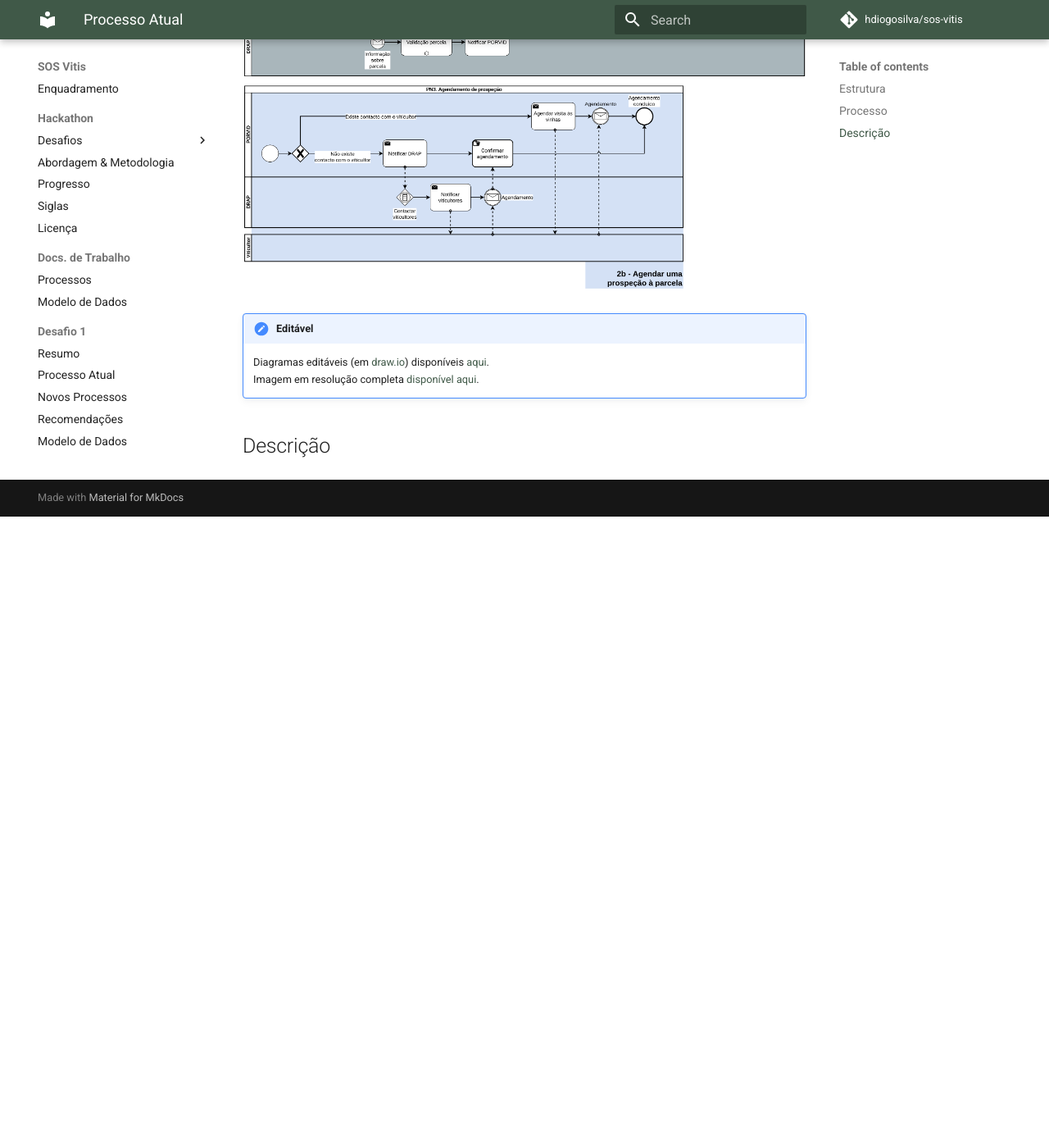
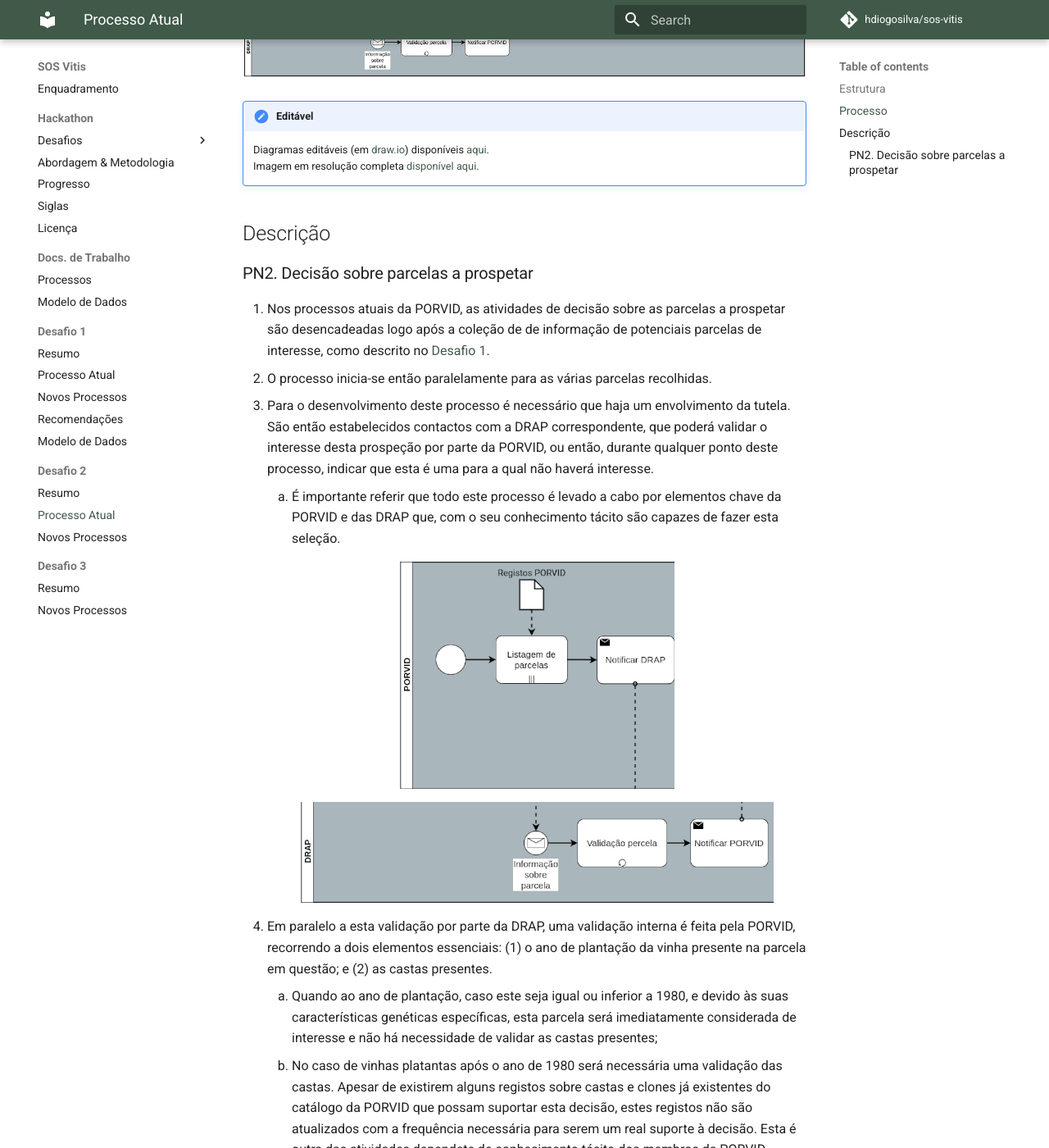
Before and after one commit to hdiogosilva/sos-vitis, an MkDocs documentation site: the page built from docs/Desafio 2/processo-atual.md, in a window 1280 px wide and 1400 px high, scrolled down 772 px. Shown: the whole window at 82% size. Built offline with MkDocs 1.6.1 and Material for MkDocs 9.7.7, drawn with Linux system fonts in a browser that asks for light colours; comment, search, counter and statistics services are not loaded; before the commit the page ends 1402 px from its top, so only the background shows below that; some of the changed text lies outside the part shown.

Commit message:
Desafio 2 Atual BPMN Update + Description

```diff
--- a/docs/Desafio 2/processo-atual.md
+++ b/docs/Desafio 2/processo-atual.md
@@ -21,3 +21,33 @@
     Imagem em resolução completa [disponível aqui](/diagramas/desafio2/export/desafio2-atual.png).
 
 ## Descrição
+
+### PN2. Decisão sobre parcelas a prospetar
+
+1. Nos processos atuais da PORVID, as atividades de decisão sobre as parcelas a prospetar são desencadeadas logo após a coleção de de informação de potenciais parcelas de interesse, como descrito no [Desafio 1](/Desafio 1/processo-atual/).
+2. O processo inicia-se então paralelamente para as várias parcelas recolhidas.
+3. Para o desenvolvimento deste processo é necessário que haja um envolvimento da tutela. São então estabelecidos contactos com a DRAP correspondente, que poderá validar o interesse desta prospeção por parte da PORVID, ou então, durante qualquer ponto deste processo, indicar que esta é uma para a qual não haverá interesse.
+    1. É importante referir que todo este processo é levado a cabo por elementos chave da PORVID e das DRAP que, com o seu conhecimento tácito são capazes de fazer esta seleção.
+
+    <figure markdown>
+    ![Diagrama Parcial BPMN Desafio 1 Atual - Corte 1](/diagramas/desafio2/export/parciais/desafio2-atual-parcial-04.png)
+    </figure>
+
+    <figure markdown>
+    ![Diagrama Parcial BPMN Desafio 1 Atual - Corte 2](/diagramas/desafio2/export/parciais/desafio2-atual-parcial-01.png)
+    </figure>
+
+4. Em paralelo a esta validação por parte da DRAP, uma validação interna é feita pela PORVID, recorrendo a dois elementos essenciais: (1) o ano de plantação da vinha presente na parcela em questão; e (2) as castas presentes.
+    1. Quando ao ano de plantação, caso este seja igual ou inferior a 1980, e devido às suas características genéticas específicas, esta parcela será imediatamente considerada de interesse e não há necessidade de validar as castas presentes;
+    2. No caso de vinhas platantas após o ano de 1980 será necessária uma validação das castas. Apesar de existirem alguns registos sobre castas e clones já existentes do catálogo da PORVID que possam suportar esta decisão, estes registos não são atualizados com a frequência necessária para serem um real suporte à decisão. Esta é outra das atividades dependete de conhecimento tácito dos membros da PORVID.
+
+    <figure markdown>
+    ![Diagrama Parcial BPMN Desafio 1 Atual - Corte 3](/diagramas/desafio2/export/parciais/desafio2-atual-parcial-02.png)
+    </figure>
+
+5. Terminadas estas atividades, e definidas as parcelas com e aquelas sem interesse de prospeção, esta informação é _enviada_ para o processo principal (descrito no [Desafio 1](/Desafio 1/processo-atual/)) onde será estabelecido contacto com o viticultor de forma a se proceder ao agendamento da recolha.
+6. Fim do processo.
+
+    <figure markdown>
+    ![Diagrama Parcial BPMN Desafio 1 Atual - Corte 4](/diagramas/desafio2/export/parciais/desafio2-atual-parcial-03.png){ width="400" }
+    </figure>
```
Also changed, not shown: docs/diagramas/desafio2/export/desafio2-atual.png, docs/diagramas/desafio2/export/parciais/desafio2-atual-parcial-01.png (added), docs/diagramas/desafio2/export/parciais/desafio2-atual-parcial-02.png (added), docs/diagramas/desafio2/export/parciais/desafio2-atual-parcial-03.png (added), docs/diagramas/desafio2/export/parciais/desafio2-atual-parcial-04.png (added), 1 other file.
